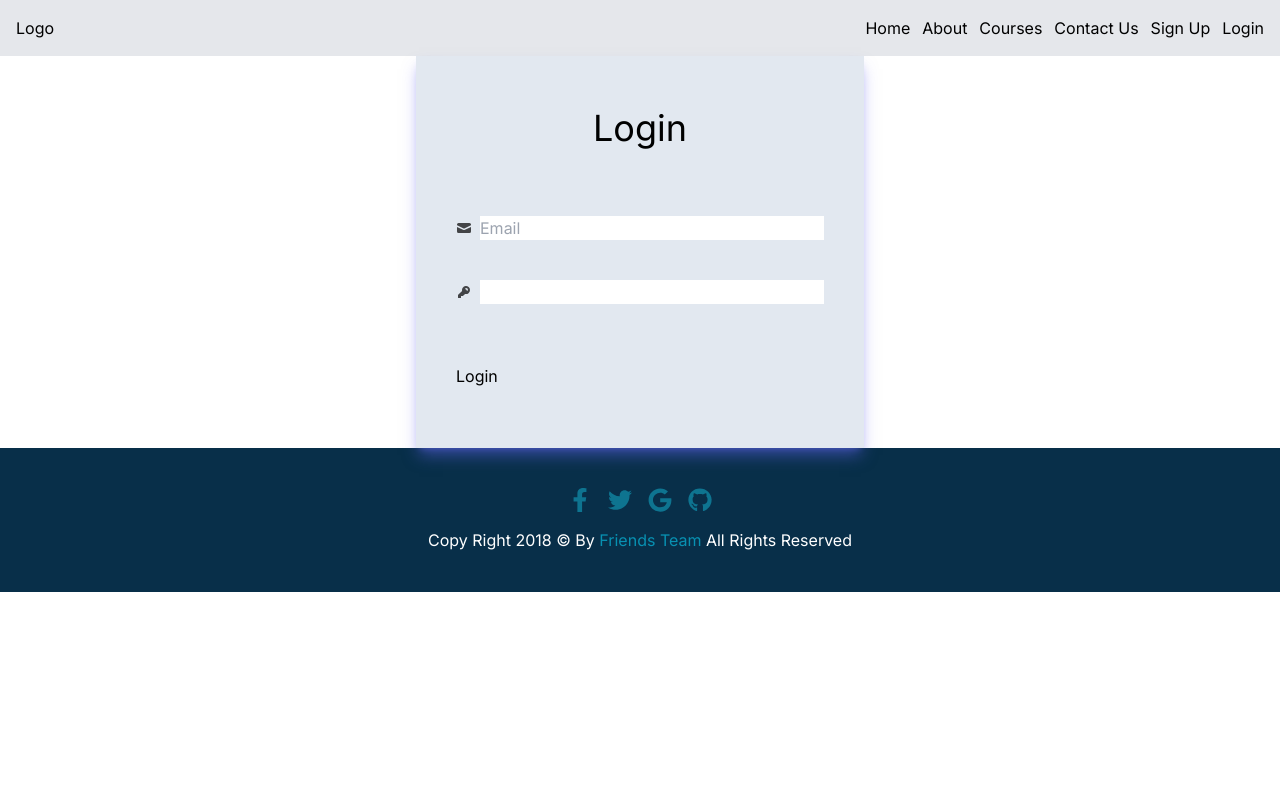
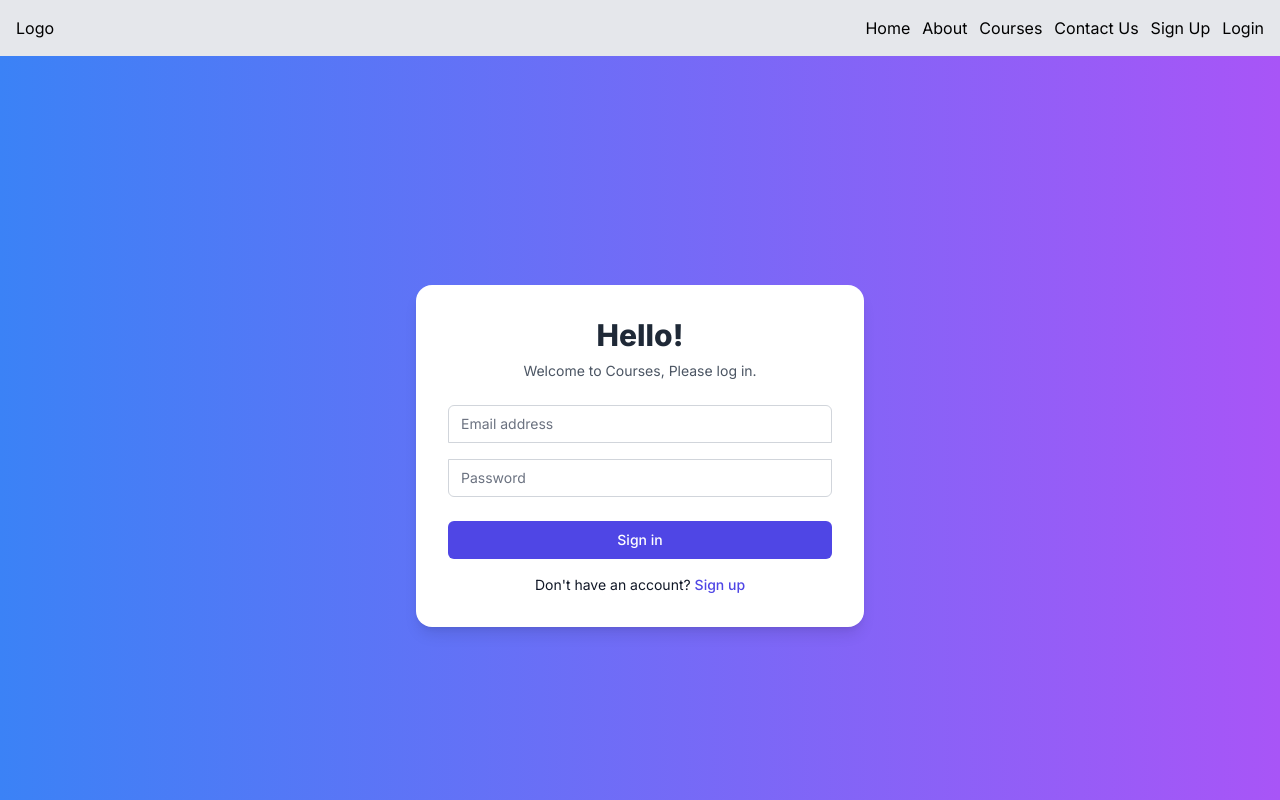
Before and after one commit to OmarYassin22/ITI-Graduation-Web-Project, a Next.js app: page /login in a window 1280 px wide. Shown: the top 800 px of the page. Built offline with nearby package versions, Linux system fonts and the light colour scheme.

Commit message:
login update

```diff
--- a/app/login/page.jsx
+++ b/app/login/page.jsx
@@ -1,23 +1,28 @@
 "use client";
-import React from "react";
+import React, { useState } from "react";
 import { useFormik } from "formik";
 import * as Yup from "yup";
 import { useRouter } from "next/navigation";
 import axios from "axios";
+import Link from "next/link";
 
 function Page() {
   let router = useRouter();
+  let [loading, setLoading] = useState(false);
 
   async function login(values) {
     try {
+      setLoading(true);
+
       const res = await axios.post(
         "http://localhost:3000/api/auth/login",
         values
       );
       console.log(res);
-      router.push("/welcome");
+      router.push("/user");
     } catch (error) {
       console.error(error);
+      setLoading(false);
     }
   }
 
@@ -46,95 +51,71 @@ function Page() {
   });
 
   return (
-    <div className="flex h-1/2 m-auto items-center justify-center">
-      <div className="w-1/2 max-w-md flex flex-col h-full m-auto bg-slate-200 p-10 mx-auto shadow-lg shadow-indigo-500/50 space-y-4">
-        <h3 className="mx-auto text-4xl my-3">Login</h3>
-        <form onSubmit={formik.handleSubmit}>
-          <label className="input input-bordered flex items-center gap-2 my-10">
-            <svg
-              xmlns="http://www.w3.org/2000/svg"
-              viewBox="0 0 16 16"
-              fill="currentColor"
-              className="h-4 w-4 opacity-70"
-            >
-              <path d="M2.5 3A1.5 1.5 0 0 0 1 4.5v.793c.026.009.051.02.076.032L7.674 8.51c.206.1.446.1.652 0l6.598-3.185A.755.755 0 0 1 15 5.293V4.5A1.5 1.5 0 0 0 13.5 3h-11Z" />
-
-              <path d="M15 6.954 8.978 9.86a2.25 2.25 0 0 1-1.956 0L1 6.954V11.5A1.5 1.5 0 0 0 2.5 13h11a1.5 1.5 0 0 0 1.5-1.5V6.954Z" />
-
-            </svg>
+    <div className="min-h-screen bg-gradient-to-r from-blue-500 to-purple-500 text-white flex items-center justify-center p-4">
+      <div className="bg-white text-gray-900 rounded-2xl shadow-lg p-8 w-full max-w-md">
+        <div className="text-center mb-6">
+          {/* <img className='w-16 mx-auto' src="src/logo.jpeg" alt="logo" /> */}
+          <h2 className="text-3xl font-extrabold text-gray-800">Hello!</h2>
+          <p className="mt-2 text-sm text-gray-600">
+            Welcome to Courses, Please log in.
+          </p>
+        </div>
+        <form className="space-y-6" onSubmit={formik.handleSubmit}>
+          <div className="space-y-4">
             <input
-              type="text"
-              className="grow"
-              placeholder="Email"
               id="email"
               name="email"
+              type="email"
+              autoComplete="email"
+              required
+              className="appearance-none rounded-none relative block w-full px-3 py-2 border border-gray-300 placeholder-gray-500 text-gray-900 rounded-t-md focus:outline-none focus:ring-indigo-500 focus:border-indigo-500 focus:z-10 sm:text-sm"
+              placeholder="Email address"
               onChange={formik.handleChange}
               onBlur={formik.handleBlur}
               value={formik.values.email}
             />
-          </label>
-          {formik.touched.email && formik.errors.email ? (
-            <div role="alert" className="alert alert-info">
-              <svg
-                xmlns="http://www.w3.org/2000/svg"
-                fill="none"
-                viewBox="0 0 24 24"
-                className="h-6 w-6 shrink-0 stroke-current"
-              >
-                <path
-                  strokeLinecap="round"
-                  strokeLinejoin="round"
-                  strokeWidth="2"
-                  d="M13 16h-1v-4h-1m1-4h.01M21 12a9 9 0 11-18 0 9 9 0 0118 0z"
-                ></path>
-              </svg>
-              <span>{formik.errors.email}</span>
-            </div>
-          ) : null}
-
-          <label className="input input-bordered flex items-center gap-2 my-10">
-            <svg
-              xmlns="http://www.w3.org/2000/svg"
-              viewBox="0 0 16 16"
-              fill="currentColor"
-              className="h-4 w-4 opacity-70"
-            >
-              <path
-                fillRule="evenodd"
-                d="M14 6a4 4 0 0 1-4.899 3.899l-1.955 1.955a.5.5 0 0 1-.353.146H5v1.5a.5.5 0 0 1-.5.5h-2a.5.5 0 0 1-.5-.5v-2.293a.5.5 0 0 1 .146-.353l3.955-3.955A4 4 0 1 1 14 6Zm-4-2a.75.75 0 0 0 0 1.5.5.5 0 0 1 .5.5.75.75 0 0 0 1.5 0 2 2 0 0 0-2-2Z"
-                clipRule="evenodd"
-              />
-            </svg>
+            {formik.touched.email && formik.errors.email ? (
+              <div className="text-sm text-red-600">{formik.errors.email}</div>
+            ) : null}
             <input
-              type="password"
-              className="grow"
               id="password"
               name="password"
+              type="password"
+              autoComplete="current-password"
+              required
+              className="appearance-none rounded-none relative block w-full px-3 py-2 border border-gray-300 placeholder-gray-500 text-gray-900 rounded-b-md focus:outline-none focus:ring-indigo-500 focus:border-indigo-500 focus:z-10 sm:text-sm"
+              placeholder="Password"
               onChange={formik.handleChange}
               onBlur={formik.handleBlur}
               value={formik.values.password}
             />
-          </label>
-          {formik.touched.password && formik.errors.password ? (
-            <div role="alert" className="alert alert-info">
-              <svg
-                xmlns="http://www.w3.org/2000/svg"
-                fill="none"
-                viewBox="0 0 24 24"
-                className="h-6 w-6 shrink-0 stroke-current"
-              >
-                <path
-                  strokeLinecap="round"
-                  strokeLinejoin="round"
-                  strokeWidth="2"
-                  d="M13 16h-1v-4h-1m1-4h.01M21 12a9 9 0 11-18 0 9 9 0 0118 0z"
-                ></path>
-              </svg>
-              <span>{formik.errors.password}</span>
-            </div>
-          ) : null}
-          <button className="btn btn-active btn-secondary my-5">Login</button>
+            {formik.touched.password && formik.errors.password ? (
+              <div className="text-sm text-red-600">
+                {formik.errors.password}
+              </div>
+            ) : null}
+          </div>
+          <div>
+            <button
+              disabled={loading}
+              type="submit"
+              className="flex justify-center py-2 px-4 border border-transparent w-full text-sm font-medium rounded-md text-white bg-indigo-600 hover:bg-indigo-700 focus:outline-none focus:ring-2 focus:ring-offset-2 focus:ring-indigo-500"
+            >
+              Sign in
+            </button>
+          </div>
         </form>
+        <div className="text-center mt-4">
+          <p className="text-sm">
+            Don't have an account?{" "}
+            <Link
+              href="/signup"
+              className="font-medium text-indigo-600 hover:text-indigo-500"
+            >
+              Sign up
+            </Link>
+          </p>
+        </div>
       </div>
     </div>
   );
--- a/app/signup/page.jsx
+++ b/app/signup/page.jsx
@@ -1,15 +1,18 @@
 "use client";
-import React from "react";
+import React, { useState } from "react";
 import { useFormik } from "formik";
 import * as Yup from "yup";
 import { useRouter } from "next/navigation";
 import axios from "axios";
+import Link from "next/link";
 
 function Page() {
   let router = useRouter();
+  let [loading, setLoading] = useState(false);
 
   async function register(values) {
     try {
+      setLoading(true);
       const res = await axios.post(
         "http://localhost:3000/api/auth/signup",
         values
@@ -17,6 +20,7 @@ function Page() {
       console.log(res.data);
       router.push("/login");
     } catch (error) {
+      setLoading(false);
       console.error(error);
     }
   }
@@ -45,96 +49,61 @@ function Page() {
   });
 
   return (
-    <div className="flex h-1/2 m-auto items-center justify-center">
-      <div className="w-1/2 max-w-md flex flex-col h-full m-auto bg-slate-200 p-10 mx-auto shadow-lg shadow-indigo-500/50 space-y-4">
-        <h3 className="mx-auto text-4xl my-3">Register</h3>
-        <form onSubmit={formik.handleSubmit}>
-          <label className="input input-bordered flex items-center gap-2 my-10">
-            <svg
-              xmlns="http://www.w3.org/2000/svg"
-              viewBox="0 0 16 16"
-              fill="currentColor"
-              className="h-4 w-4 opacity-70"
-            >
-              <path d="M2.5 3A1.5 1.5 0 0 0 1 4.5v.793c.026.009.051.02.076.032L7.674 8.51c.206.1.446.1.652 0l6.598-3.185A.755.755 0 0 1 15 5.293V4.5A1.5 1.5 0 0 0 13.5 3h-11Z" />
+    <div className="min-h-screen flex rounded-lg flex-col lg:flex-row items-center justify-center bg-gradient-to-r from-blue-500 to-purple-500 text-white p-4 lg:p-0">
+      <div className="lg:w-3/5 w-full h-full lg:h-[800px] bg-gradient-to-r from-blue-500 to-purple-500 text-white p-8 lg:rounded-lg shadow-lg flex flex-col items-center justify-center">
+        <div className="text-center">
+          <h3 className="text-2xl font-bold mb-2">Welcome!</h3>
+          <p className="text-gray-200">Please sign up to create an account.</p>
+        </div>
+      </div>
+      <div className="lg:w-2/5 w-full  bg-gray-200 p-8 rounded-lg shadow-lg mt-8 lg:mt-0 lg:h-[800px] flex flex-col justify-center">
+        <form className="space-y-4" onSubmit={formik.handleSubmit}>
+          <h3 className="text-xl text-gray-700 sm:text-gray-500 md:text-gray-600 lg:text-gray-700 font-bold text-center underline">
+            Sign Up
+          </h3>
+          <p className="text-center text-gray-700 sm:text-gray-500 md:text-gray-600 lg:text-gray-700">
+            Create your account
+          </p>
 
-              <path d="M15 6.954 8.978 9.86a2.25 2.25 0 0 1-1.956 0L1 6.954V11.5A1.5 1.5 0 0 0 2.5 13h11a1.5 1.5 0 0 0 1.5-1.5V6.954Z" />
-
-            </svg>
           <input
-              type="text"
-              className="grow"
+            type="email"
             placeholder="Email"
             id="email"
             name="email"
             onChange={formik.handleChange}
             onBlur={formik.handleBlur}
             value={formik.values.email}
+            className="w-full px-4 mt-4 py-2 border border-gray-300 rounded-md focus:outline-none focus:ring focus:ring-indigo-400 text-gray-900"
           />
-          </label>
           {formik.touched.email && formik.errors.email ? (
-            <div role="alert" className="alert alert-info">
-              <svg
-                xmlns="http://www.w3.org/2000/svg"
-                fill="none"
-                viewBox="0 0 24 24"
-                className="h-6 w-6 shrink-0 stroke-current"
-              >
-                <path
-                  strokeLinecap="round"
-                  strokeLinejoin="round"
-                  strokeWidth="2"
-                  d="M13 16h-1v-4h-1m1-4h.01M21 12a9 9 0 11-18 0 9 9 0 0118 0z"
-                ></path>
-              </svg>
-              <span>{formik.errors.email}</span>
-            </div>
+            <div className="text-sm text-red-600">{formik.errors.email}</div>
           ) : null}
-
-          <label className="input input-bordered flex items-center gap-2 my-10">
-            <svg
-              xmlns="http://www.w3.org/2000/svg"
-              viewBox="0 0 16 16"
-              fill="currentColor"
-              className="h-4 w-4 opacity-70"
-            >
-              <path
-                fillRule="evenodd"
-                d="M14 6a4 4 0 0 1-4.899 3.899l-1.955 1.955a.5.5 0 0 1-.353.146H5v1.5a.5.5 0 0 1-.5.5h-2a.5.5 0 0 1-.5-.5v-2.293a.5.5 0 0 1 .146-.353l3.955-3.955A4 4 0 1 1 14 6Zm-4-2a.75.75 0 0 0 0 1.5.5.5 0 0 1 .5.5.75.75 0 0 0 1.5 0 2 2 0 0 0-2-2Z"
-                clipRule="evenodd"
-              />
-            </svg>
           <input
             type="password"
-              className="grow"
+            name="password"
+            placeholder="Password"
             id="password"
-              name="password"
             onChange={formik.handleChange}
             onBlur={formik.handleBlur}
             value={formik.values.password}
+            className="w-full px-4 py-2 mt-4 border border-gray-300 rounded-md focus:outline-none focus:ring focus:ring-indigo-400  text-gray-900"
           />
-          </label>
           {formik.touched.password && formik.errors.password ? (
-            <div role="alert" className="alert alert-info">
-              <svg
-                xmlns="http://www.w3.org/2000/svg"
-                fill="none"
-                viewBox="0 0 24 24"
-                className="h-6 w-6 shrink-0 stroke-current"
+            <div className="text-sm text-red-600">{formik.errors.password}</div>
+          ) : null}
+          <button
+            disabled={loading}
+            type="submit"
+            className="w-full bg-blue-500 mt-3 text-white px-4 py-2 rounded-md hover:bg-blue-600 focus:outline-none focus:ring focus:ring-blue-400"
           >
-                <path
-                  strokeLinecap="round"
-                  strokeLinejoin="round"
-                  strokeWidth="2"
-                  d="M13 16h-1v-4h-1m1-4h.01M21 12a9 9 0 11-18 0 9 9 0 0118 0z"
-                ></path>
-              </svg>
-              <span>{formik.errors.password}</span>
-            </div>
-          ) : null}
-          <button className="btn btn-active btn-secondary my-5">
-            Register
+            Sign Up
           </button>
+          <p className="text-center mt-4 text-gray-700 sm:text-gray-500 md:text-gray-600 lg:text-gray-700">
+            Already have an account?{" "}
+            <Link href="/login" className="text-blue-500 hover:underline">
+              Log In
+            </Link>
+          </p>
         </form>
       </div>
     </div>
@@ -142,3 +111,5 @@ function Page() {
 }
 
 export default Page;
+
+///////////////////////////////////////////
```
Lines whose indentation alone changed are shown as unchanged.
